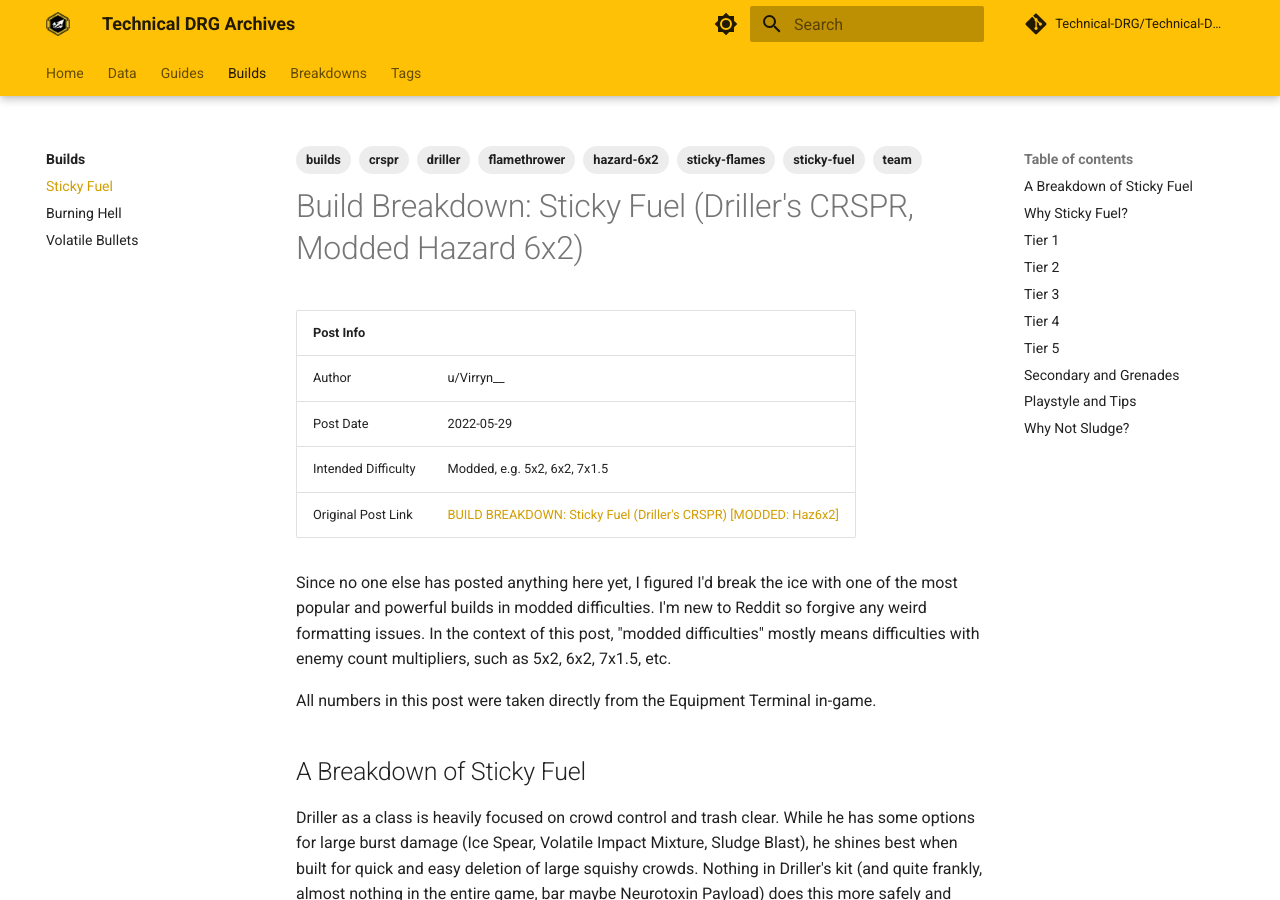
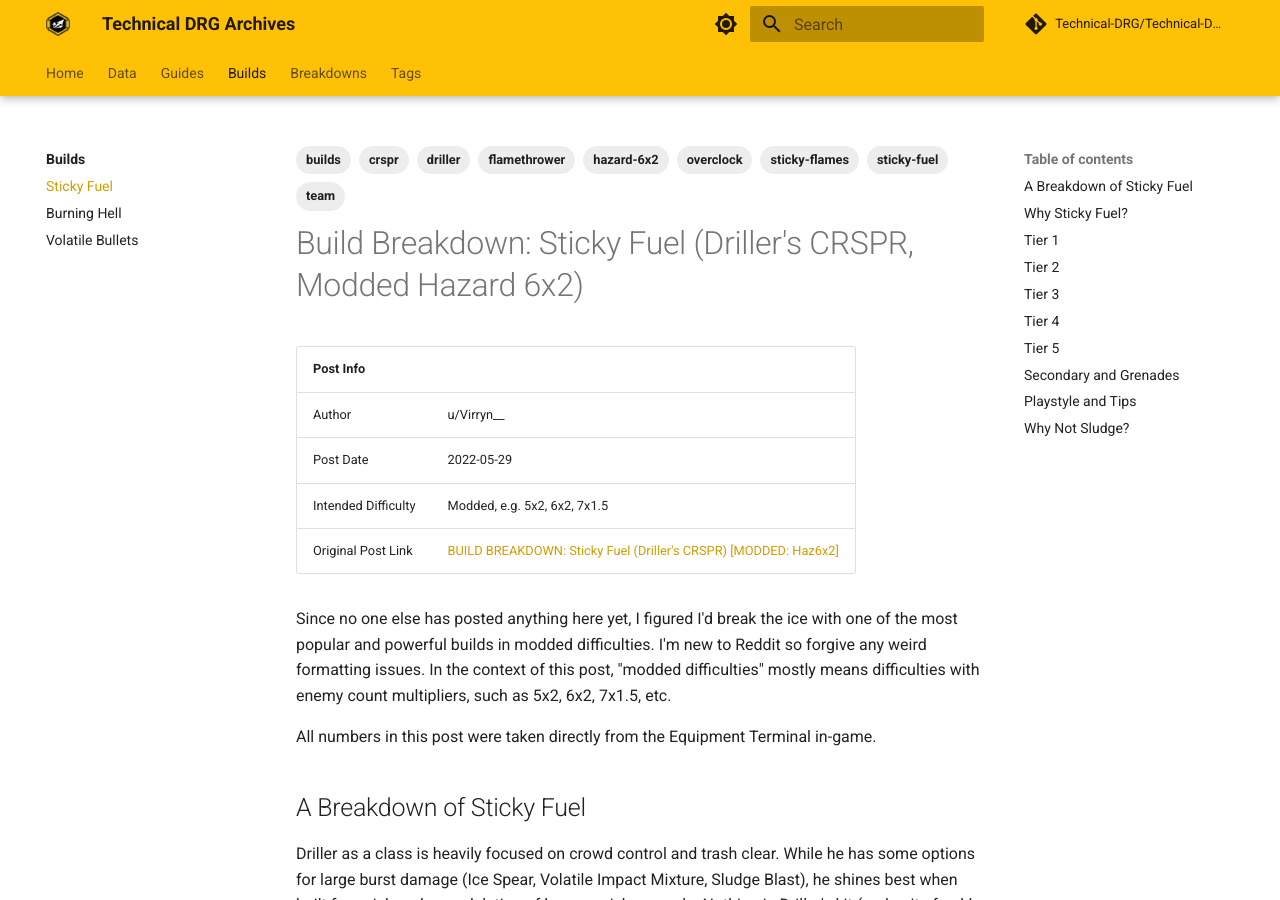
Before and after one commit to Technical-DRG/Technical-DRG-Archives, an MkDocs documentation site: the page built from docs/builds/sticky-fuel.md, in a window 1280 px wide and 900 px high. Built offline with MkDocs 1.6.1 and Material for MkDocs 9.7.7, drawn with Linux system fonts in a browser that asks for light colours; comment, search, counter and statistics services are not loaded.

Commit message:
Update sticky-fuel.md

```diff
--- a/docs/builds/sticky-fuel.md
+++ b/docs/builds/sticky-fuel.md
@@ -7,6 +7,7 @@
     - flamethrower
     - driller
     - hazard-6x2
+    - overclock
     - team
 ---
 
```
